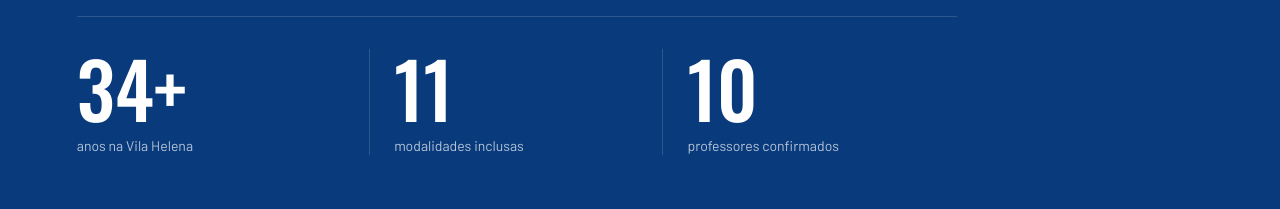
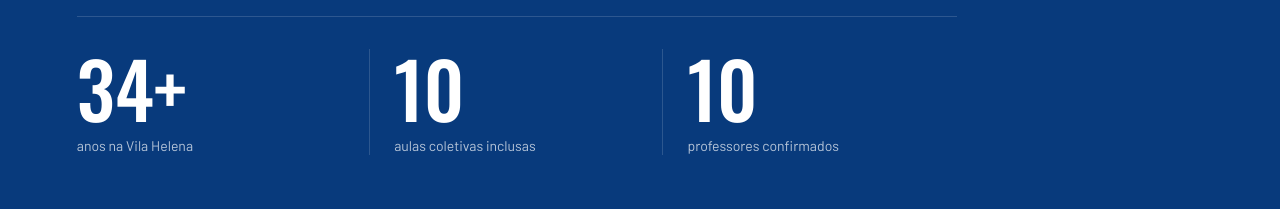
Before and after one commit to Moraes-Studio/lp-flex, a Next.js app: page / in a window 1280 px wide. Shown: the part 5200-5409 px from the top of the page. Built offline with nearby package versions, Linux system fonts and the light colour scheme; no server answers.

Commit message:
fix: Sobre conta aulas coletivas, igual a Modalidades (SDD §7)

```diff
--- a/src/app/(home)/_components/sobre.tsx
+++ b/src/app/(home)/_components/sobre.tsx
@@ -24,7 +24,7 @@ export function Sobre() {
 
   const stats = [
     { valor: `${anos}+`, label: 'anos na Vila Helena' },
-    { valor: String(modalidades.length), label: 'modalidades inclusas' },
+    { valor: String(aulas.length), label: 'aulas coletivas inclusas' },
     { valor: String(contarConfirmados(professores)), label: 'professores confirmados' },
   ];
 
```
Also changed, not shown: 1 other file (tests, documents, lock files or other folders).
